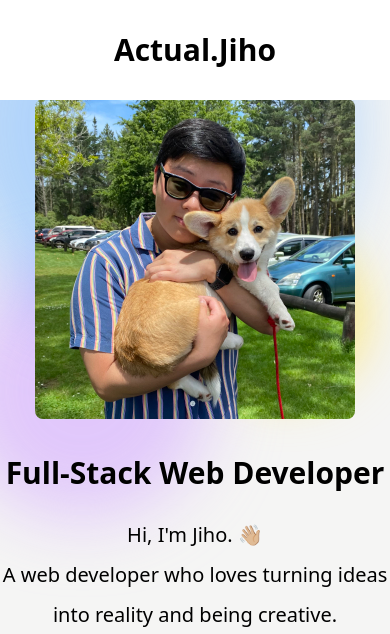
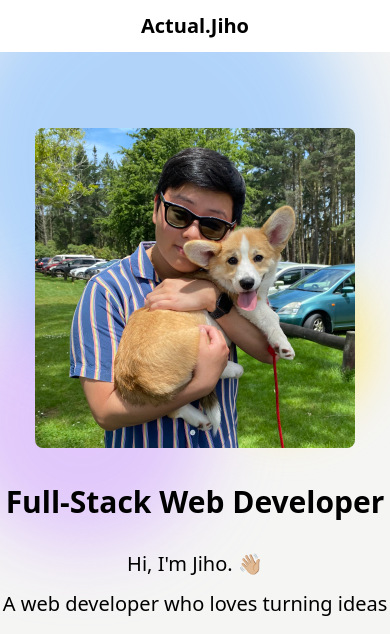
Before and after one commit to ActualJiho/ActualJiho.github.io, a website: page index.html in a window 390 px wide. Shown: the top 634 px of the page. Drawn offline with Linux system fonts and the light colour scheme.

Commit message:
fix responsiveness

```diff
--- a/index.html
+++ b/index.html
@@ -11,8 +11,8 @@
   </head>
   <body>
     <header>
-      <nav class="fixed top-0 z-50 flex flex-wrap justify-center w-full p-8 text-xl font-bold align-middle bg-white md:text-lg md:h-auto md:justify-between">
-        <label class="text-3xl md:text-lg"><a href="index.html">Actual.Jiho</a></label>
+      <nav class="fixed top-0 z-50 flex flex-wrap justify-center w-full p-3 text-xl font-bold align-middle bg-white md:p-8 md:text-lg md:h-auto md:justify-between">
+        <label><a href="index.html">Actual.Jiho</a></label>
         <ul class="flex-row hidden gap-8 bg-white md:flex md:static">
           <li><a href="#Home" class="ml-20">Home</a></li>
           <li><a href="#AboutMe">About Me</a></li>
@@ -22,7 +22,7 @@
       </nav>
     </header>
     <main>
-      <section class="flex justify-center w-full h-screen bg-stone-100" id="Home">
+      <section class="flex justify-center w-full py-32 lg:py-96 bg-stone-100" id="Home">
         <div class="flex items-center justify-center align-middle">
           <div class="relative z-30 w-full">
             <div class="absolute bg-purple-300 rounded-full top-52 w-44 h-44 sm:top-0 sm:left-2/3 lg:top-0 lg:left-2/3 sm:w-48 sm:h-48 lg:w-96 lg:h-96 mix-blend-multiply filter blur-xl opacity-70 animate-blob animation-delay-2000"></div>
```
Also changed, not shown: dist/output.css.
